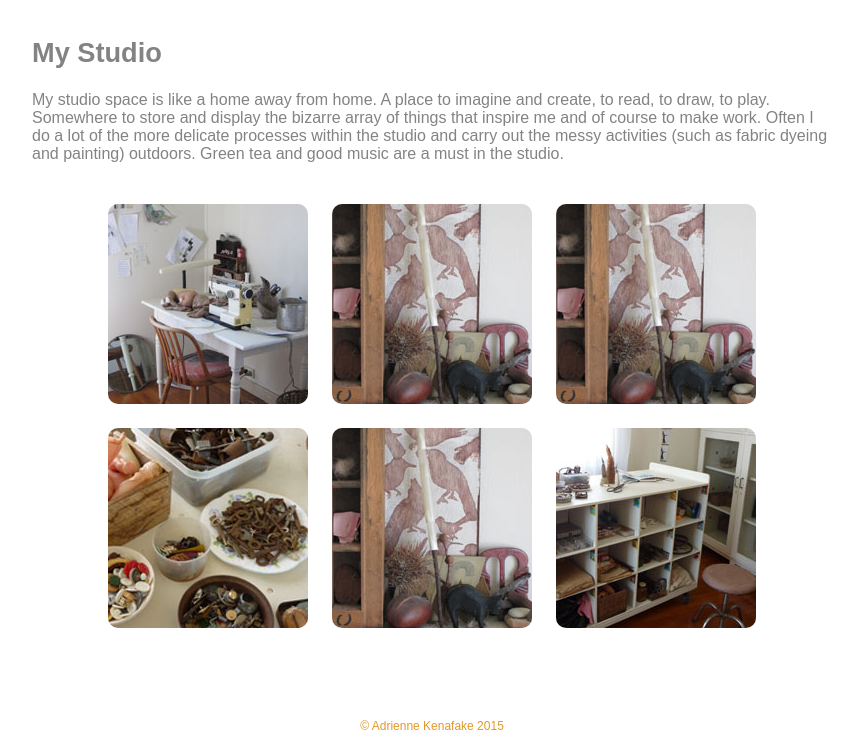
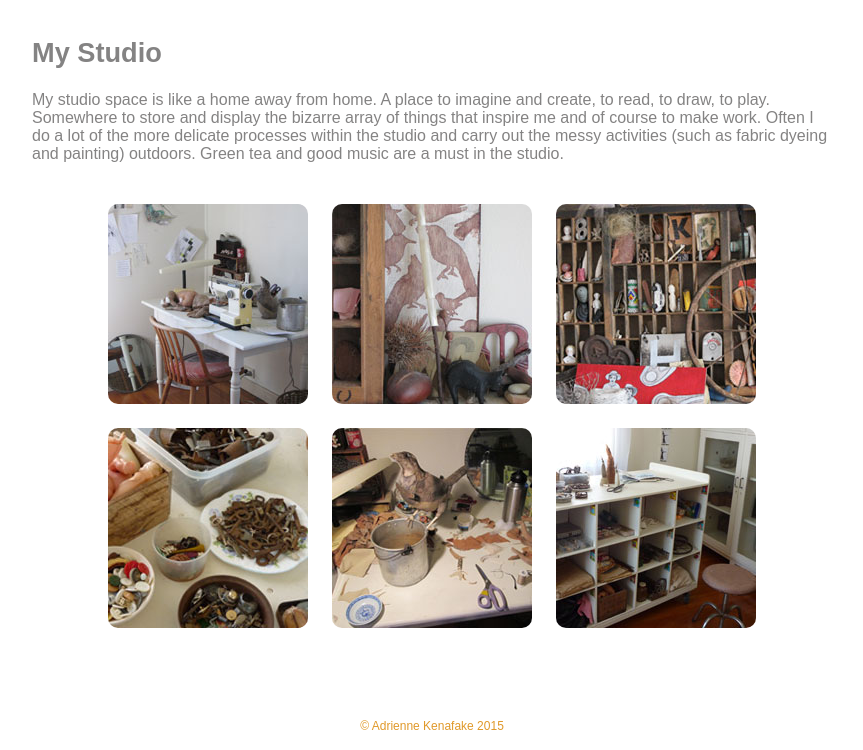
Before and after one commit to desireekenafake/desireekenafake.github.io, a plain HTML site: page Webpages/Studio.html in a window 1280 px wide. Shown: the part 928-1678 px from the top of the page, without its empty margins (208-1071 px from the left). Drawn offline with Linux system fonts and the light colour scheme.

Commit message:
back to normal

```diff
--- a/Webpages/Studio.html
+++ b/Webpages/Studio.html
@@ -49,9 +49,9 @@
                     <div id="dStudioPics">
 <img class="example-image" src="../images/Studio/4studio.jpg" alt="Studio Workspace" >
 <img class="example-image" src="../images/Studio/3studio.jpg" alt="Studio Workspace" >
-<img class="example-image" src="../images/Studio/3studio.jpg" alt="Studio Workspace"  >
+<img class="example-image" src="../images/Studio/7studio.jpg" alt="Studio Workspace"  >
 <img class="example-image" src="../images/Studio/5studio.jpg" alt="Studio Workspace" >
-<img class="example-image" src="../images/Studio/3studio.jpg" alt="Studio Workspace" >
+<img class="example-image" src="../images/Studio/1studio.jpg" alt="Studio Workspace" >
 <img class="example-image" src="../images/Studio/6studio.jpg" alt="Studio Workspace"  >
                     </div><!-- eo dStudioPics -->
                 </div><!-- eo dStudio -->
```
